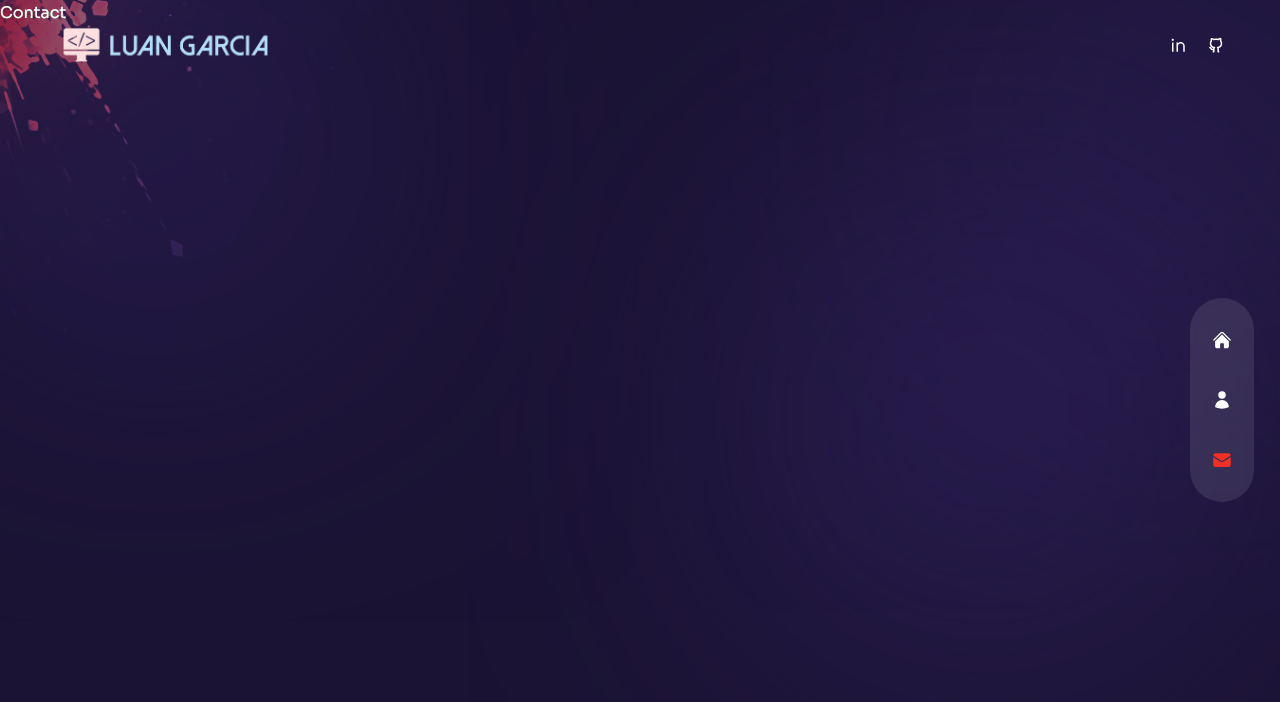
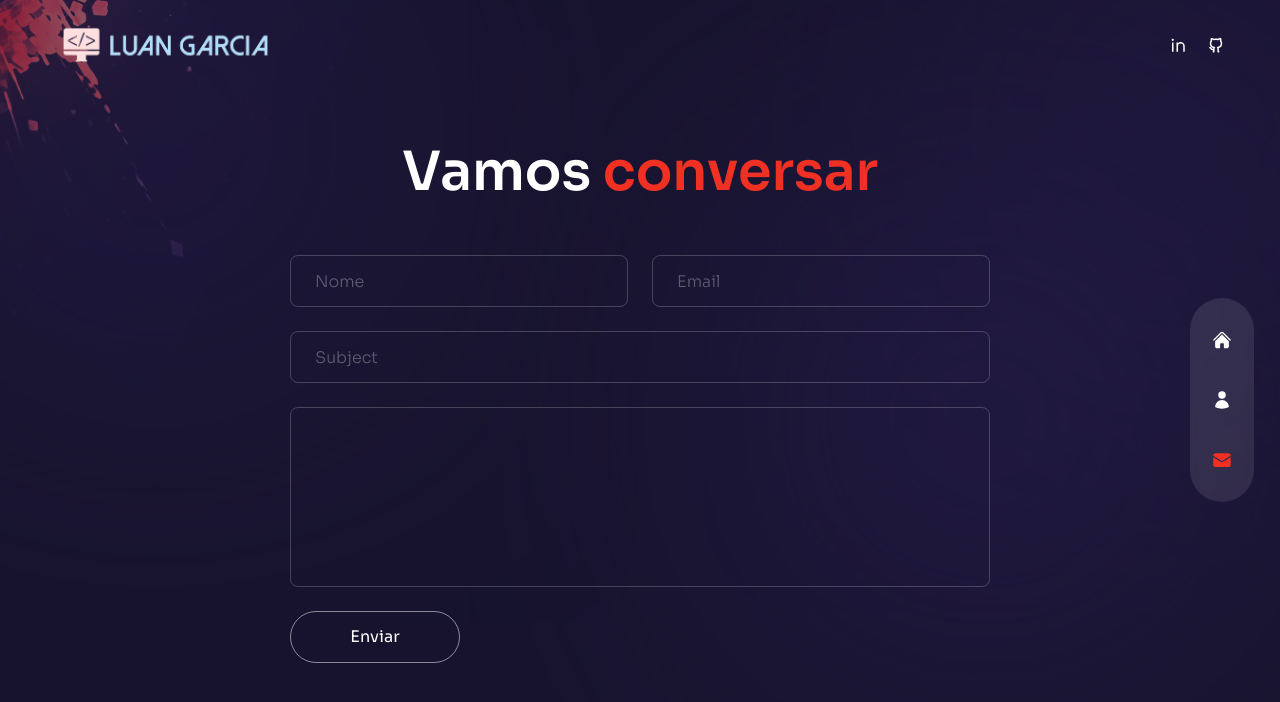
Before and after one commit to Luansramos/Portifolio-Luan, a Next.js app in the folder portifolio/: page /contact in a window 1280 px wide. Shown: the top 702 px of the page. Built offline with nearby package versions, Linux system fonts and the light colour scheme.

Commit message:
finalizando maior parte do projeto

```diff
--- /dev/null
+++ b/portifolio/components/Copy.js
@@ -0,0 +1,30 @@
+import React, { useState } from 'react';
+
+const ClickAndCopy = ({ textToCopy }) => {
+  const [copied, setCopied] = useState(false);
+
+  const handleCopy = () => {
+    navigator.clipboard.writeText(textToCopy)
+      .then(() => {
+        setCopied(true);
+        setTimeout(() => setCopied(false), 2000); // Reseta o estado após 2 segundos
+      })
+      .catch((err) => {
+        console.error('Failed to copy text: ', err);
+      });
+  };
+
+  return (
+    <div>
+      <button
+        onClick={handleCopy}
+        className="px-4 py-2 bg-blue-500 text-white rounded hover:bg-blue-700 transition"
+      >
+        {copied ? 'Copied!' : 'Click to Copy'}
+      </button>
+      <p className="mt-2 text-gray-500">Text to copy: {textToCopy}</p>
+    </div>
+  );
+};
+
+export default ClickAndCopy;
--- a/portifolio/pages/contact/index.js
+++ b/portifolio/pages/contact/index.js
@@ -1,5 +1,52 @@
+
+import Circles from '/components/Circles';
+// icons
+import { BsArrowRight } from 'react-icons/bs';
+// framer
+import { motion } from 'framer-motion';
+// variants
+import { fadeIn } from '../../variants';
+
 const Contact = () => {
-  return <div>Contact</div>;
+  return <div className='h-full bg-primary/30 '>
+    <div className='container mx-auto py-32 text-center xl:text-left flex items-center justify-center h-full'>
+      {/* text e form */}
+      <div className='flex flex-col w-full max-w-[700px] '>
+        {/*text  */}
+        <motion.h2
+          variants={fadeIn('up', 0.2)}
+          initial='hidden'
+          animate='show'
+          exit='hidden'
+          className='h2 text-center mb-12'> Vamos <span className='text-accent'>conversar</span></motion.h2>
+
+        {/* form */}
+        <motion.form
+          variants={fadeIn('up',0.2)}
+          initial='hidden'
+          animate='show'
+          exit='hidden'
+          className='flex-1 flex flex-col gap-6 w-full mx-auto'>
+          {/* group */}
+          <div className='flex gap-x-6 w-full'>
+            <input type='text' placeholder='nome' className='input' />
+            <input type='text' placeholder='email' className='input' />
+          </div>
+
+          <input type='text' placeholder='subject' className='input' />
+          <textarea placeholder='message' className='textarea' > </textarea>
+          <button className='btn rounded-full border border-white/50 max-w-[170px]
+            px-8 transition-all duration-300 flex items-center justify-center overflow-hidden hover:border-accent group'>
+            <span className='group-hover:-translate-y-[120%] group-hover:opacity-0 transition-all duration-500'>Enviar</span>
+            <BsArrowRight className='-translate-y-[120%] opacity-0 group-hover:flex group-hover:-translate-y-0 group-hover:opacity-100 transition-all duration-300 absolute text-[22px]  ' />
+
+          </button>
+
+
+        </motion.form>
+      </div>
+    </div>
+  </div>;
 };
 
 export default Contact;
```
